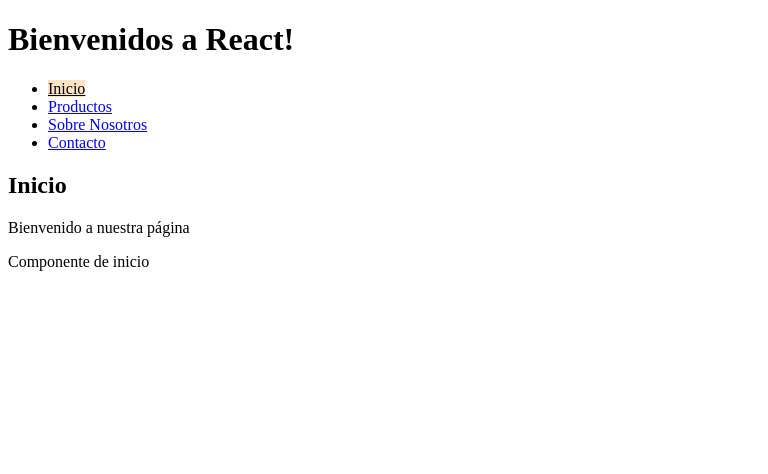
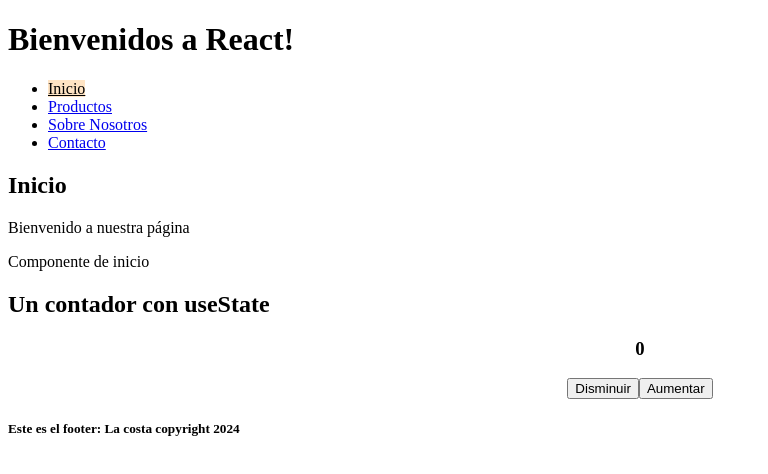
Before and after one commit to patricioprietogaray/numen2023, a React (Create React App) app: page / in a window 1280 px wide. Shown: the top 474 px of the page, without its empty margins (0-768 px from the left). Built offline with nearby package versions, Linux system fonts and the light colour scheme.

Commit message:
footer, useReducer por useState, navbar
agrego un footer, agrego un estado que reemplazare por  useReducer,  como usar NavLink

```diff
--- a/src/components/react-router/NavBar.js
+++ b/src/components/react-router/NavBar.js
@@ -27,7 +27,10 @@ const NavBar = () => {
                 {/* navLink puede senalar en que pagina nos encontramos */}
                 {/* activeClassName puede mostrar que el item seleccionado quede remarcado
                 con ayuda de la clase active, SOLO SE RECARGA LO NECESARIO!!!! */}
+
+                {/* sin llaves */}
                 <li><NavLink to='/' activeClassName='active'>Inicio</NavLink></li>
+                {/* con llaves */}
                 <li><NavLink to={'/productos'}>Productos</NavLink></li>
                 <li><NavLink to={'/sobre-nosotros'}>Sobre Nosotros</NavLink></li>
                 <li><NavLink to={'/contacto'}>Contacto</NavLink></li>
--- a/src/components/react-router/Rutas.js
+++ b/src/components/react-router/Rutas.js
@@ -11,6 +11,7 @@ import Inicio from './inicio';
 import Constacto from './constacto';
 import SobreNosostros from './sobreNosostros';
 import Error404 from './error404';
+import Footer from './footer';
 
 
 const Rutas = () => {
@@ -18,8 +19,10 @@ const Rutas = () => {
         <div>
             {/* Router viene importado de la libreria */}
             <Router>
-                {/* llamo a navBar */}
+                {/* llamo a navBar. NavBar no se recarga */}
                 <NavBar />
+
+                {/* las Route se recargan */}
                 <Routes>
                     {/* con Routes se definen las rutas que habran dentro de la página */}
                     {/* path es donde se mostrará el compoente en el link */}
@@ -34,6 +37,8 @@ const Rutas = () => {
                     especificadas tiren error  */}
                     <Route path='/*' element={<Error404 />}></Route>
                 </Routes>
+                {/* El Footer no se recarga */}
+                <Footer />
             </Router>
         </div>
     );
--- /dev/null
+++ b/src/components/react-router/footer.js
@@ -0,0 +1,11 @@
+import React from 'react';
+
+const Footer = () => {
+    return (
+        <>
+            <h5>Este es el footer: La costa copyright 2024</h5>
+        </>
+    );
+}
+
+export default Footer;
--- a/src/components/react-router/inicio.js
+++ b/src/components/react-router/inicio.js
@@ -1,14 +1,39 @@
-import React from 'react';
+import React, { useState } from 'react';
 
 const Inicio = () => {
+
+    // utilizar el hook useState 52min
+    const [contador, setContador] = useState(0);
+
+    // no funciona con ++ ni --, tira error
+    // const aumentarHandler = () => setContador(contador ++);
+
+    // no funciona con prevState++ pero no tira error
+    // porque devuelve el estado previo sin sumarlo en uno,
+    // es por ello que primero hay que sumarlo y luego devolverlo
+    // funciona con ++prevState
+
+
+    const aumentarHandler = () => setContador(prevState => ++prevState);
+    // const aumentarHandler = () => setContador(contador +1);
+    const disminuirHandler = () => setContador(prevState => --prevState);
+    // const disminuirHandler = () => setContador(contador - 1);
+
     return (
         <div>
             {/* componente de inicio - reemplaza a inicio.html */}
             <h2>Inicio</h2>
             <p>Bienvenido a nuestra página</p>
             <p>Componente de inicio</p>
+            <h2>Un contador con useState</h2>
+            <div style={{textAlign:'center'}}>
+                <h3>{contador}</h3>
+                {/* onClick es un evento */}
+                <button onClick={disminuirHandler}>Disminuir</button>
+                <button onClick={aumentarHandler}>Aumentar</button>
+            </div>
         </div>
     );
 }
-
+// 40:00
 export default Inicio;
```
